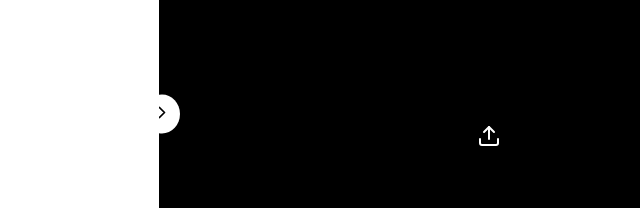
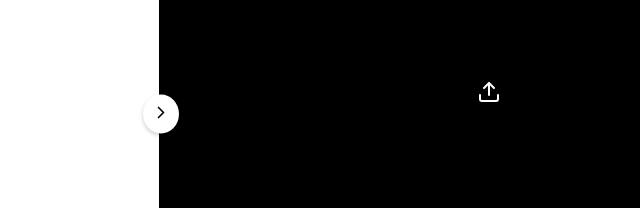
Before and after one commit to krishnakulthe/Components, a React (Create React App) app: page / in a window 1280 px wide. Shown: the part 306-514 px from the top of the page, without its empty margins (461-1101 px from the left). Built offline with nearby package versions, Linux system fonts and the light colour scheme.

Commit message:
black div set

```diff
--- a/src/movie/BoxComponent.css
+++ b/src/movie/BoxComponent.css
@@ -1,9 +1,12 @@
 /* Container Layout */
 .container {
   display: flex;
+  justify-content: center;
+  align-items: center;
   width: 100vw;
   height: 100vh;
   overflow: hidden;
+  position: relative; /* Ensure toggle button is positioned relative to the container */
 }
 
 /* Black Div Styling */
@@ -17,9 +20,8 @@
   position: relative;
   padding: 20px;
   overflow: hidden;
-  width: 50%;
   height: 100vh;
-  transition: width 0.5s ease-in-out;
+  transition: width 0.9s ease-in-out;
 }
 
 /* White Div Styling */
@@ -32,67 +34,16 @@
   transition: width 0.5s ease-in-out;
 }
 
-/* Upload Button Styling */
-.upload-button {
-  display: flex;
-  align-items: center;
-  justify-content: center;
-  cursor: pointer;
-  position: absolute;
-  top: 50%;
-  left: 50%;
-  transform: translateX(-50%);
-  z-index: 2;
-}
-
 /* Toggle Button Styling */
 .toggle-button {
   position: absolute;
-  left: -15px;
-  top: 50%;
-  transform: translateY(-50%);
+
+  transform: translateY(50%);
   background-color: white;
   border: none;
   border-radius: 50%;
   padding: 8px;
   cursor: pointer;
   box-shadow: 0 2px 4px rgba(0, 0, 0, 0.2);
-  transition: transform 0.3s ease;
   z-index: 2;
 }
-
-/* File Preview Styling - Cover Full Black Div */
-.file-preview {
-  display: flex;
-  align-items: center;
-  justify-content: center;
-  width: 100%;
-  height: 100%;
-  position: absolute;
-  top: 0;
-  left: 0;
-  overflow: hidden;
-}
-
-.file-item {
-  width: 100%;
-  height: 100%;
-  display: flex;
-  align-items: center;
-  justify-content: center;
-}
-
-.file-item img, .file-item video, .file-item audio {
-  width: 100%;
-  height: 100%;
-  object-fit: contain;
-}
-
-/* Animation for collapsing and expanding */
-.collapsed {
-  width: 5%;
-}
-
-.expanded {
-  width: 50%;
-}
--- a/src/movie/BoxComponent.js
+++ b/src/movie/BoxComponent.js
@@ -17,21 +17,22 @@ const BoxComponent = () => {
       <div
         className="white-div"
         style={{
-          width: isCollapsed ? "95%" : "50%",
+          width: isCollapsed ? "100%" : "50%", // Expand white div when black div disappears
           transition: "width 0.5s ease-in-out",
         }}
       ></div>
 
       {/* Black Div */}
+      {!isCollapsed && (
         <div
-        className={`black-div ${isCollapsed ? "collapsed" : "expanded"}`}
+          className="black-div"
           style={{
-          width: isCollapsed ? "5%" : "50%",
+            width: "50%",
             transition: "width 0.5s ease-in-out",
           }}
         >
           {/* Upload Button */}
-        {!isCollapsed && uploadedFiles.length === 0 && (
+          {uploadedFiles.length === 0 && (
             <label
               className="upload-button"
               style={{
@@ -52,7 +53,6 @@ const BoxComponent = () => {
           )}
 
           {/* Display Uploaded Files */}
-        {!isCollapsed && (
           <div className="file-preview">
             {uploadedFiles.map((file, index) => (
               <div key={index} className="file-item">
@@ -82,16 +82,20 @@ const BoxComponent = () => {
               </div>
             ))}
           </div>
+        </div>
       )}
 
-        {/* Toggle Button (Moves with Black Div) */}
+      {/* Toggle Button */}
       <button
         className="toggle-button"
         onClick={() => setIsCollapsed(!isCollapsed)}
+        style={{
+          right: isCollapsed ? "0" : "50%", // Dynamically position the button
+          transition: "right 0.5s ease-in-out",
+        }}
       >
         {isCollapsed ? <ChevronLeft size={20} /> : <ChevronRight size={20} />}
       </button>
-      </div>
     </div>
   );
 };
```
Lines whose indentation alone changed are shown as unchanged.
